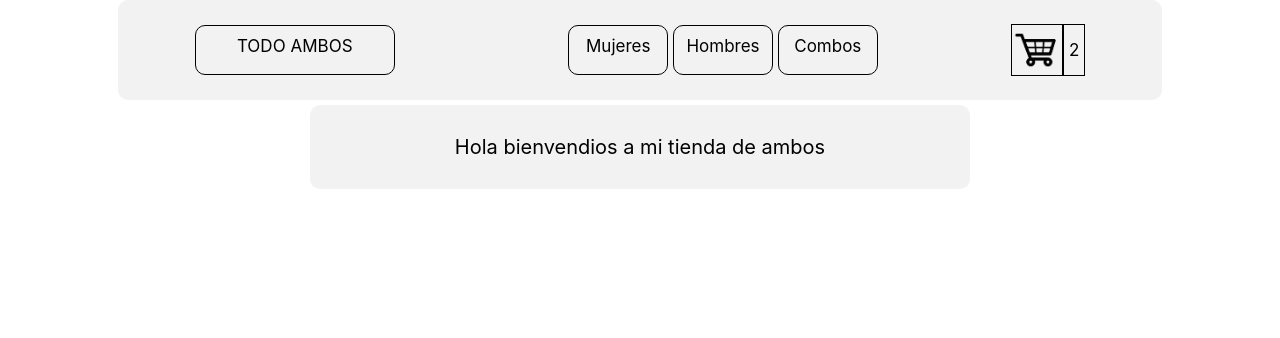
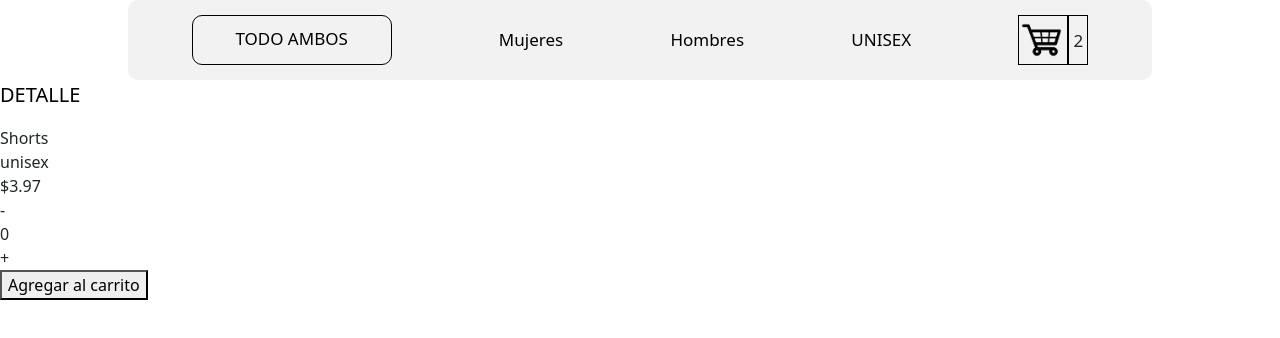
Before and after one commit to EricNegreido/EntregaFinalNegreido, a React (Create React App) app: page /item/1 in a window 1280 px wide. Shown: the top 338 px of the page. Built offline with nearby package versions, Linux system fonts and the light colour scheme.

Commit message:
segundaPreentrega

```diff
--- a/package.json
+++ b/package.json
@@ -6,8 +6,11 @@
     "@testing-library/jest-dom": "^5.16.5",
     "@testing-library/react": "^13.4.0",
     "@testing-library/user-event": "^13.5.0",
+    "bootstrap": "^5.3.0",
     "react": "^18.2.0",
+    "react-bootstrap": "^2.8.0",
     "react-dom": "^18.2.0",
+    "react-router-dom": "^6.14.1",
     "react-scripts": "5.0.1",
     "web-vitals": "^2.1.4"
   },
--- a/src/App.js
+++ b/src/App.js
@@ -1,9 +1,34 @@
 import {NavBar} from "./components/NavBar"
 import {ItemListContainer} from "./components/ItemListContainer"
+import { Route, Routes } from "react-router-dom"
+import{ItemDetailContainer} from "./components/ItemDetailContainer"
+
 function App() {
   return <>
+
     <NavBar/>
-    <ItemListContainer greeting ="Hola bienvendios a mi tienda de ambos"/>
+    <Routes>
+      <Route
+      path="/"
+      element={<ItemListContainer greeting ="Hola bienvendios a mi tienda de ropa"/>}
+      />
+      <Route
+      path="/categoria/:id"
+      element={<ItemListContainer greeting ="ROPA HOMBRES"/>}
+      />
+      <Route
+      path="/categoria/:id"
+      element={<ItemListContainer greeting ="ROPA MUJERES"/>}
+      />
+      <Route
+      path="/categoria/:id"
+      element={<ItemListContainer greeting ="COMBOS"/>}
+      />
+      <Route
+      path="/item/:id"
+      element={<ItemDetailContainer/>}
+      />
+    </Routes>
   </>
 }
 
--- /dev/null
+++ b/src/MOCK_DATA.json
@@ -0,0 +1,12 @@
+[{"id":1,"categoria":"hombres", "producto":"Jacket","precio":"$6.79"},
+{"id":2,"categoria":"unisex", "producto":"Shorts","precio":"$3.97"},
+{"id":3,"categoria":"hombres", "producto":"Dress","precio":"$5.78"},
+{"id":4,"categoria":"mujeres", "producto":"Shorts","precio":"$7.94"},
+{"id":5,"categoria":"hombres", "producto":"Skirt","precio":"$5.44"},
+{"id":6,"categoria":"mujeres", "producto":"Shorts","precio":"$5.51"},
+{"id":7,"categoria":"unisex", "producto":"Sweater","precio":"$0.85"},
+{"id":8,"categoria":"unisex", "producto":"Jeans","precio":"$3.74"},
+{"id":9,"categoria":"mujeres", "producto":"Dress","precio":"$8.88"},
+{"id":10,"categoria":"hombres", "producto":"Pants","precio":"$2.47"},
+{"id":11,"categoria":"mujeres", "producto":"T-shirt","precio":"$1.38"},
+{"id":12,"categoria":"hombres", "producto":"Blouse","precio":"$7.90"}]
--- /dev/null
+++ b/src/components/Item.jsx
@@ -0,0 +1,23 @@
+import Button from 'react-bootstrap/Button';
+import Card from 'react-bootstrap/Card';
+import { Link } from 'react-router-dom';
+
+export const Item = ({stock}) => {
+
+    return <>
+    <Card key={stock.id} style={{ width: '18rem' }}>
+            <Card.Img variant="top" src="https://d3ugyf2ht6aenh.cloudfront.net/stores/064/882/products/remera_certified_estampados_mockup_stich11-9a34e933fe9ed6a64a15965774918153-640-0.webp" />
+            <Card.Body>
+            <Card.Title>{stock.producto}</Card.Title>
+            <Card.Text>
+                Some quick example text to build on the card title and make up the
+                bulk of the card's content.
+            </Card.Text>
+            <Link to={`/item/${stock.id}`}>
+            <Button variant="primary">Go somewhere</Button>
+            </Link>
+            </Card.Body>
+        </Card>
+
+    </>
+}
--- /dev/null
+++ b/src/components/ItemCount.jsx
@@ -0,0 +1,13 @@
+import { useState } from "react"
+
+export const ItemCount = (props) => {
+    let [Count, setCount] = useState(0);
+    return <>
+        <div>
+            <span onClick={() => setCount(Count => Count - 1)}> - </span>
+            <div> {Count} </div>
+            <span onClick={() => setCount(Count = Count + 1)}> + </span>
+        </div>
+        <button> Agregar al carrito </button>
+    </>
+}
--- /dev/null
+++ b/src/components/ItemDetail.jsx
@@ -0,0 +1,9 @@
+import { ItemCount } from "./ItemCount"
+export const ItemDetail = ({item}) => {
+    return<>
+        <div>{item.producto}</div>
+        <div>{item.categoria}</div>
+        <div>{item.precio}</div>
+        <ItemCount></ItemCount>
+    </>
+}
--- /dev/null
+++ b/src/components/ItemDetailContainer.jsx
@@ -0,0 +1,25 @@
+import { useEffect, useState } from "react";
+import data from "../MOCK_DATA.json"
+import { ItemDetail } from "./ItemDetail";
+
+export const ItemDetailContainer = () =>{
+
+    const [item, setItem] = useState([]);
+
+    useEffect(() => {
+        const promise = new Promise((resolve, reject) => {
+            setTimeout(() => resolve(data), 2000)
+        })
+        promise.then(data => {
+            setItem(data[1])
+        })
+    }, [])
+    return<>
+    <div>
+        <p style={{color:'#000', fontSize:"20px"}}> DETALLE</p>
+        {item.length === 0 ? (<div> LOADING... </div>
+        ): <ItemDetail item = {item}/>
+        }
+    </div>
+</>
+}
--- /dev/null
+++ b/src/components/ItemList.jsx
@@ -0,0 +1,4 @@
+import { Item } from "./Item"
+
+export const ItemList = ({ropa}) =>
+    ropa.map(stock =><Item key={stock.id} stock={stock}/>)
--- a/src/components/ItemListContainer.jsx
+++ b/src/components/ItemListContainer.jsx
@@ -1,4 +1,35 @@
-export const ItemListContainer = (props) =>
-<div style={{background:'#f2f2f2', padding:'10px', borderRadius:'10px', width:'50%', margin:'5px auto', textAlign:'center'}}>
-    <p style={{color:'#000', fontSize:"20px"}}> {props.greeting} </p>
-</div>
+import { ItemList } from "./ItemList";
+import { useEffect, useState } from "react";
+import data from "../MOCK_DATA.json"
+import { useParams } from "react-router-dom";
+
+
+
+export const ItemListContainer = (props) => {
+
+    const [ropa, setRopa] = useState([]);
+
+    const {id} = useParams();
+    useEffect(() => {
+        const promise = new Promise((resolve, reject) => {
+            setTimeout(() => resolve(data), 2000)
+        })
+        promise.then(data => {
+            if(id){
+                setRopa(
+                    data.filter(ropa => ropa.categoria === id)
+                )
+            }else{
+                setRopa(data)
+            }
+        })
+    }, [id])
+    return<>
+    <div style={{background:'#f2f2f2', padding:'10px', borderRadius:'10px', width:'50%', margin:'5px auto', textAlign:'center'}}>
+        <p style={{color:'#000', fontSize:"20px"}}> {props.greeting} </p>
+        {ropa.length === 0 ? (<div> LOADING... </div>
+        ): <ItemList ropa = {ropa}/>
+        }
+    </div>
+</>
+}
--- a/src/components/NavBar.jsx
+++ b/src/components/NavBar.jsx
@@ -1,15 +1,16 @@
+import { Link } from "react-router-dom"
 import {CartWidget} from "./CartWidget"
 
 export const NavBar = () =>
 
 <header>
     <nav className="navBar">
+        {<Link to={'/'}>
         <div className="logo">TODO AMBOS</div>
-        <ul>
-        <a href="*"><li className="navButtons">  Mujeres  </li> </a>
-        <a href="*"><li className="navButtons">  Hombres  </li> </a>
-        <a href="*"><li className="navButtons">  Combos  </li> </a>
-        </ul>
+        </Link>}
+        {<Link style={{className:'navButtons'}} to={'/categoria/mujeres'}> Mujeres</Link>}
+        {<Link to={'/categoria/hombres'}> Hombres</Link>}
+        {<Link to={'/categoria/unisex'}> UNISEX</Link>}
         <CartWidget/>
     </nav>
 
--- a/src/index.js
+++ b/src/index.js
@@ -3,11 +3,15 @@ import ReactDOM from 'react-dom/client';
 import './index.css';
 import App from './App';
 import reportWebVitals from './reportWebVitals';
+import { BrowserRouter } from 'react-router-dom';
+import 'bootstrap/dist/css/bootstrap.min.css';
 
 const root = ReactDOM.createRoot(document.getElementById('root'));
 root.render(
   <React.StrictMode>
-    <App />
+    <BrowserRouter>
+      <App />
+    </BrowserRouter>
   </React.StrictMode>
 );
 
```
Also changed, not shown: 1 other file (tests, documents, lock files or other folders).
